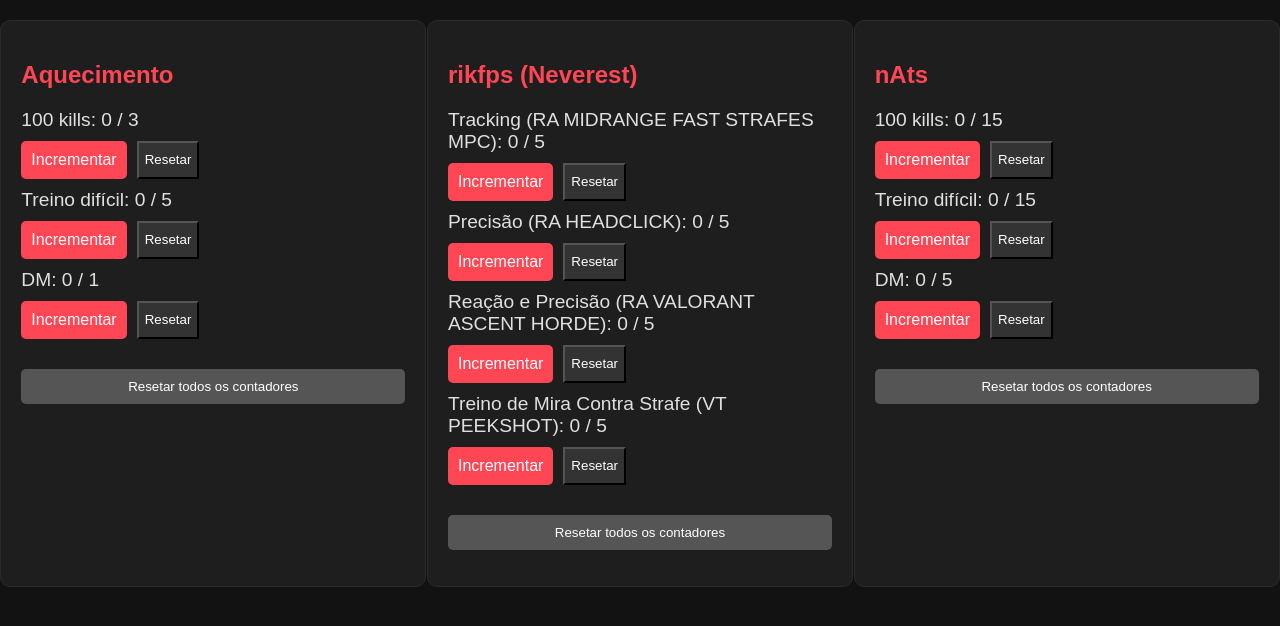
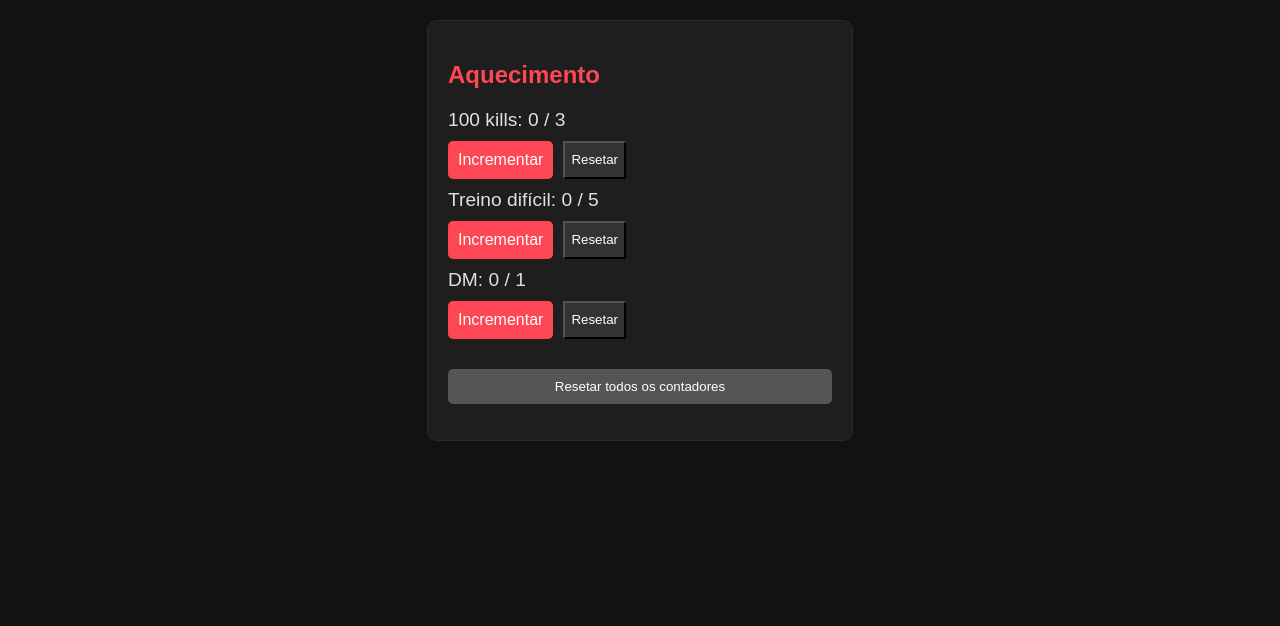
Before and after one commit to Artyyon/training-server-valorant, a Flask app: template templates/index.html in a window 1280 px wide. Shown: the part 77-703 px from the top of the page. Run offline with Flask 3, Linux system fonts and the light colour scheme; the template is opened without the code that fills it, so the values that code supplies are empty.

Commit message:
Correção de Template

```diff
--- a/templates/index.html
+++ b/templates/index.html
@@ -1,5 +1,5 @@
 <!DOCTYPE html>
-<html lang="pt-BR">
+<html lang="pt-br">
 <head>
     <meta charset="UTF-8">
     <meta name="viewport" content="width=device-width, initial-scale=1.0">
@@ -10,78 +10,46 @@
     <div class="header">
         <h1>TICS - Treino Inteligente de Contadores</h1>
     </div>
-
     <div class="container">
         <div class="card">
             <h2>Aquecimento</h2>
             <ul>
-                <li>100 kills: 0 / 3</li>
+                <li>100 kills: <span id="kill-count-1">0</span> / 3</li>
                 <div class="btn-group">
-                    <button class="btn">Incrementar</button>
-                    <button class="btn-reset">Resetar</button>
+                    <button class="btn" onclick="increment('kill-count-1', 3)">Incrementar</button>
+                    <button class="btn-reset" onclick="resetCount('kill-count-1')">Resetar</button>
                 </div>
-                <li>Treino difícil: 0 / 5</li>
+                <li>Treino difícil: <span id="difficult-training-count-1">0</span> / 5 </li>
                 <div class="btn-group">
-                    <button class="btn">Incrementar</button>
-                    <button class="btn-reset">Resetar</button>
+                    <button class="btn" onclick="increment('difficult-training-count-1', 5)">Incrementar</button>
+                    <button class="btn-reset" onclick="resetCount('difficult-training-count-1')">Resetar</button>
                 </div>
-                <li>DM: 0 / 1</li>
+                <li>DM: <span id="dm-count-1">0</span> / 1 </li>
                 <div class="btn-group">
-                    <button class="btn">Incrementar</button>
-                    <button class="btn-reset">Resetar</button>
+                    <button class="btn" onclick="increment('dm-count-1', 1)">Incrementar</button>
+                    <button class="btn-reset" onclick="resetCount('dm-count-1')">Resetar</button>
                 </div>
-                <button class="btn-reset-all">Resetar todos os contadores</button>
-            </ul>
-        </div>
-
-        <div class="card">
-            <h2>rikfps (Neverest)</h2>
-            <ul>
-                <li>Tracking (RA MIDRANGE FAST STRAFES MPC): 0 / 5</li>
-                <div class="btn-group">
-                    <button class="btn">Incrementar</button>
-                    <button class="btn-reset">Resetar</button>
-                </div>
-                <li>Precisão (RA HEADCLICK): 0 / 5</li>
-                <div class="btn-group">
-                    <button class="btn">Incrementar</button>
-                    <button class="btn-reset">Resetar</button>
-                </div>
-                <li>Reação e Precisão (RA VALORANT ASCENT HORDE): 0 / 5</li>
-                <div class="btn-group">
-                    <button class="btn">Incrementar</button>
-                    <button class="btn-reset">Resetar</button>
-                </div>
-                <li>Treino de Mira Contra Strafe (VT PEEKSHOT): 0 / 5</li>
-                <div class="btn-group">
-                    <button class="btn">Incrementar</button>
-                    <button class="btn-reset">Resetar</button>
-                </div>
-                <button class="btn-reset-all">Resetar todos os contadores</button>
-            </ul>
-        </div>
-
-        <div class="card">
-            <h2>nAts</h2>
-            <ul>
-                <li>100 kills: 0 / 15</li>
-                <div class="btn-group">
-                    <button class="btn">Incrementar</button>
-                    <button class="btn-reset">Resetar</button>
-                </div>
-                <li>Treino difícil: 0 / 15</li>
-                <div class="btn-group">
-                    <button class="btn">Incrementar</button>
-                    <button class="btn-reset">Resetar</button>
-                </div>
-                <li>DM: 0 / 5</li>
-                <div class="btn-group">
-                    <button class="btn">Incrementar</button>
-                    <button class="btn-reset">Resetar</button>
-                </div>
-                <button class="btn-reset-all">Resetar todos os contadores</button>
+                <button class="btn-reset-all" onclick="resetAll('kill-count-1', 'difficult-training-count-1', 'dm-count-1')">Resetar todos os contadores</button>
             </ul>
         </div>
     </div>
+
+    <script>
+        function increment(id, max) {
+            var span = document.getElementById(id);
+            var count = parseInt(span.textContent);
+            if (count < max) {
+                span.textContent = count + 1;
+            }
+        }
+
+        function resetCount(id) {
+            document.getElementById(id).textContent = '0';
+        }
+
+        function resetAll(...ids) {
+            ids.forEach(id => resetCount(id));
+        }
+    </script>
 </body>
 </html>
```
